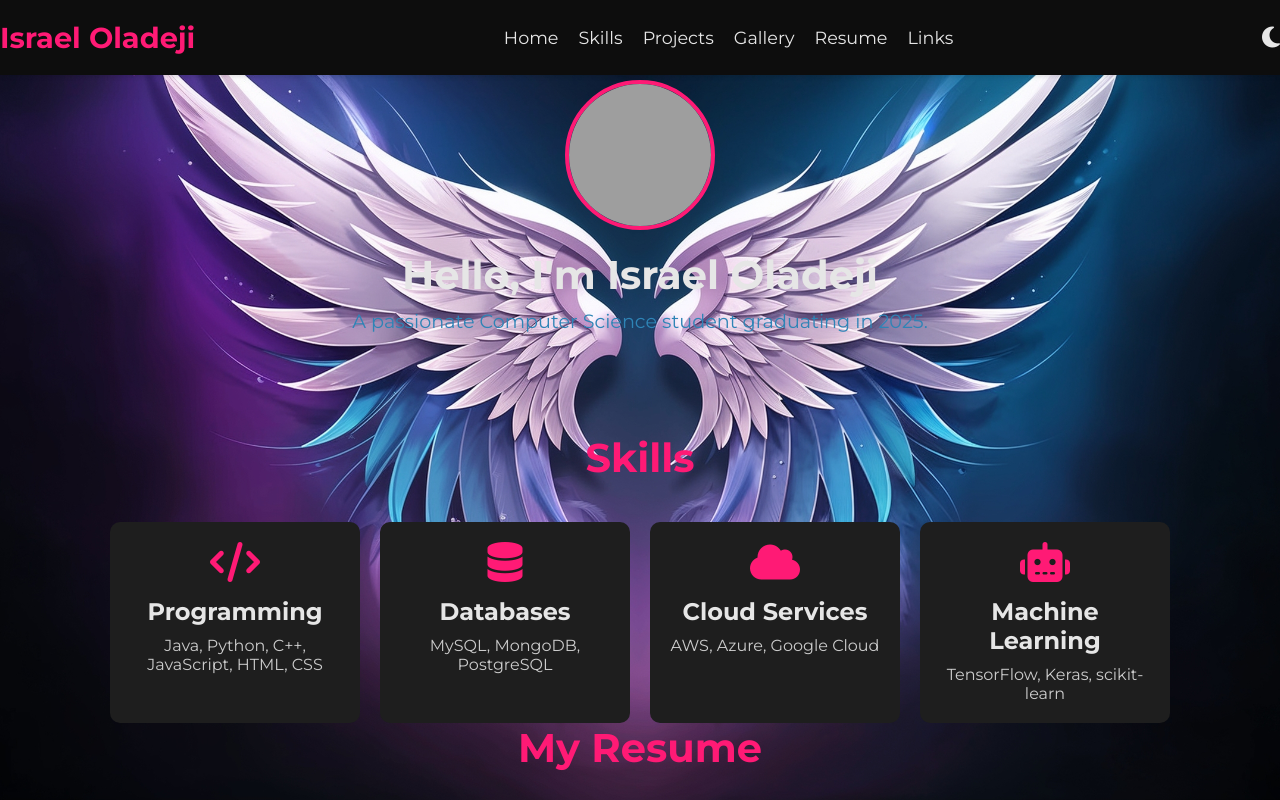
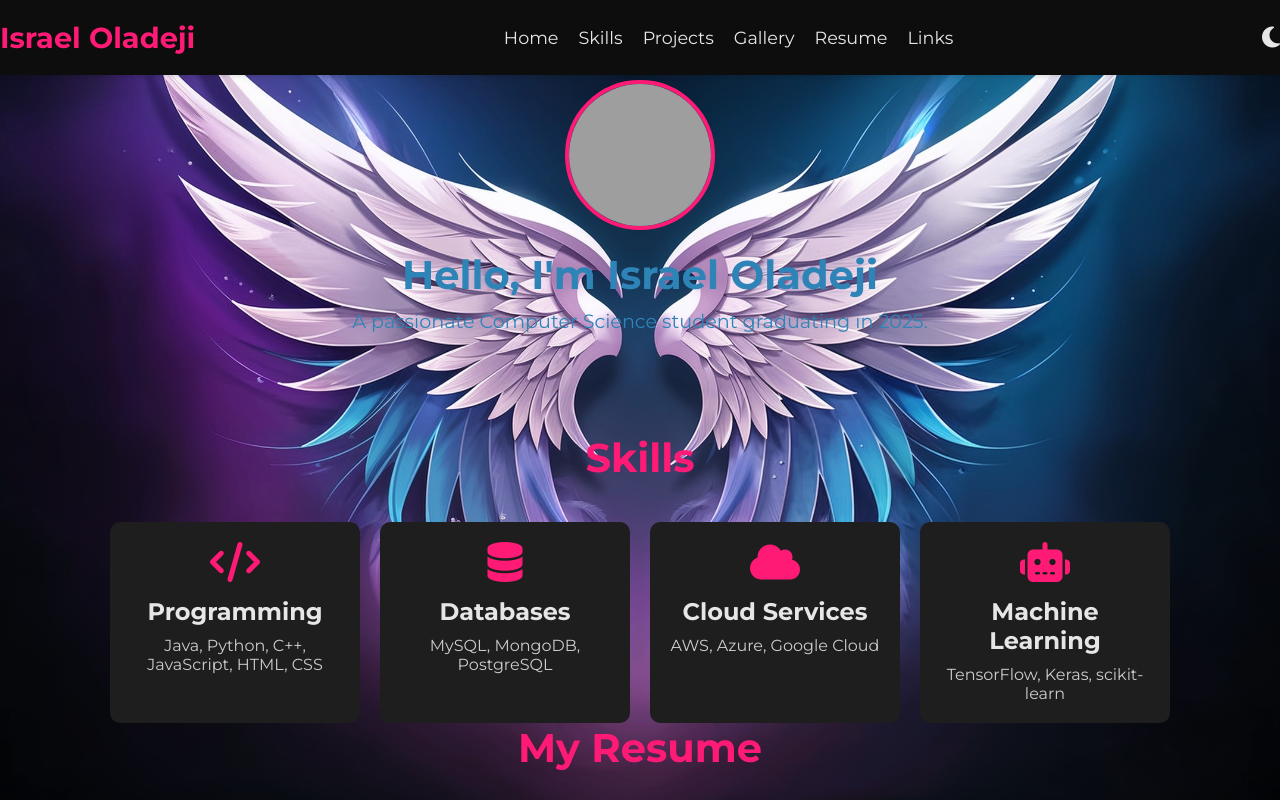
Before and after one commit to Ca3de/winter, a plain HTML site: page index.html in a window 1280 px wide. Shown: the top 800 px of the page. Drawn offline with nearby package versions, Linux system fonts and the light colour scheme; grey boxes are pictures that could not be loaded.

Commit message:
Update styles.css

```diff
--- a/styles.css
+++ b/styles.css
@@ -143,6 +143,7 @@ nav {
 .intro h1 {
     font-size: 2.5em;
     margin-bottom: 10px;
+    color: var(--intro-header-font-color);
 }
 
 .intro p {
```
